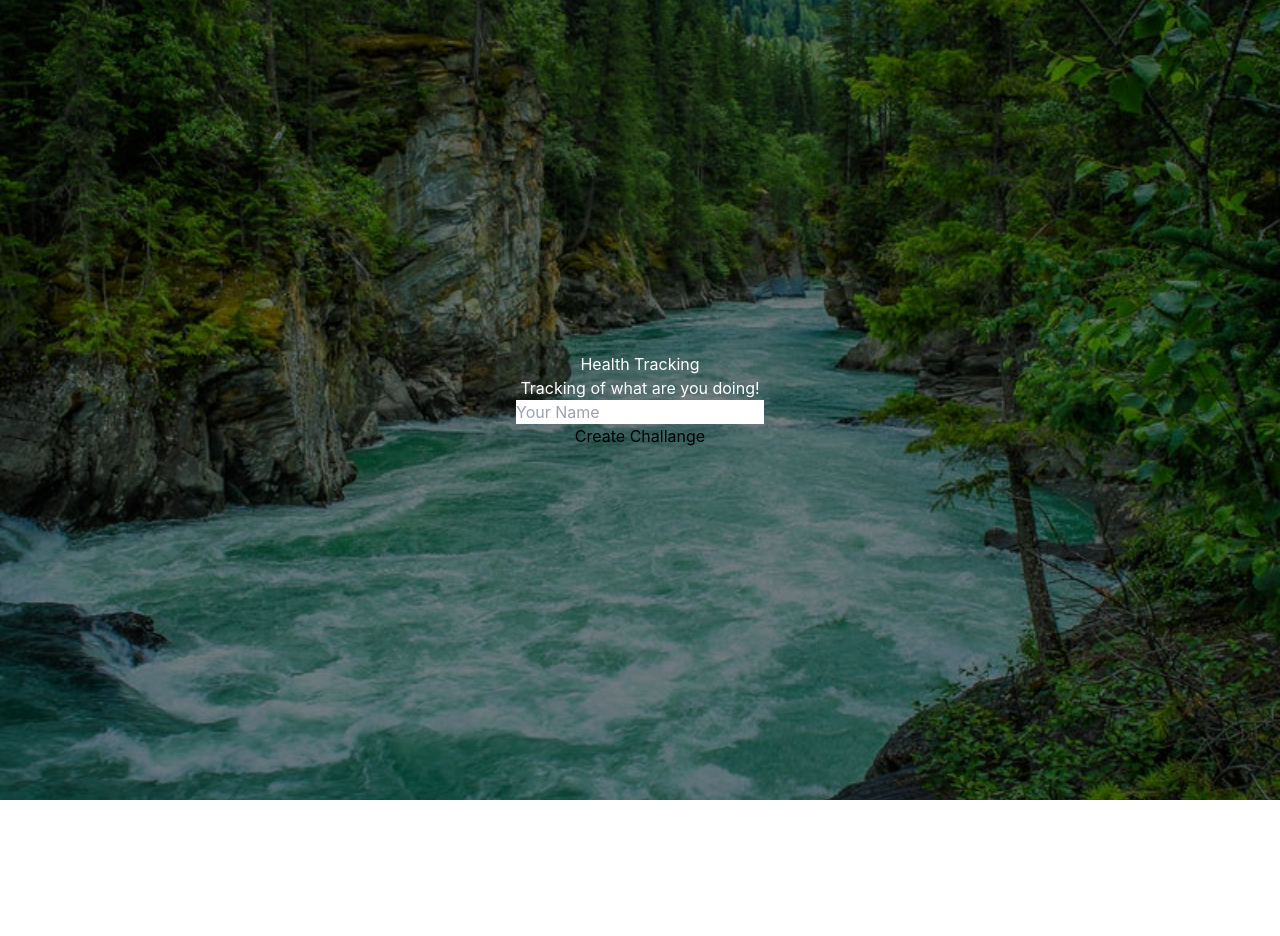
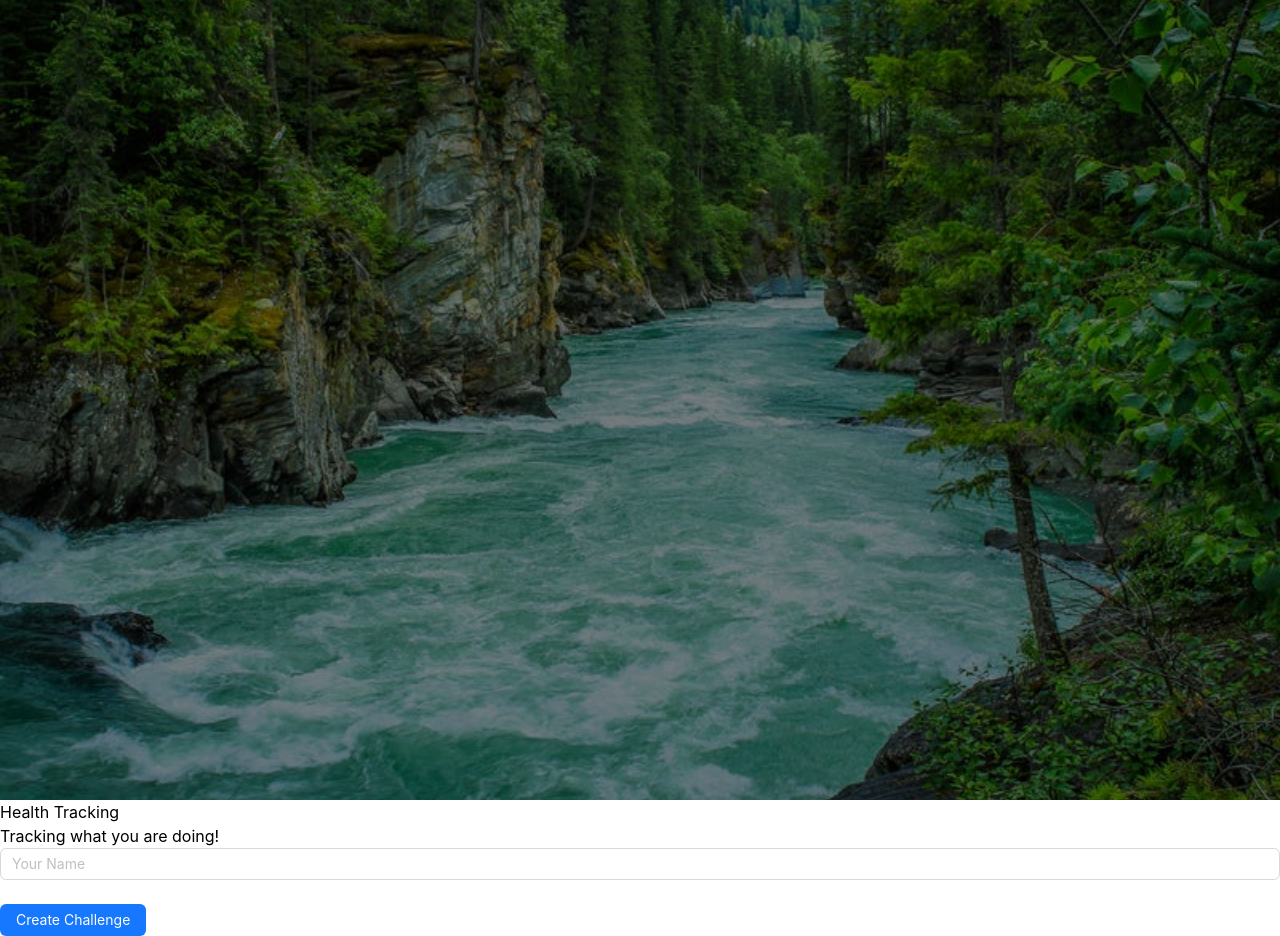
Before and after one commit to raj-nishant/health-challange-tracker, a React (Vite) app: page /login in a window 1280 px wide. Before the commit the page ends 800 px from the top, so only its background shows below. Built offline with nearby package versions, Linux system fonts and the light colour scheme.

Commit message:
used localstorage for storing info

```diff
--- a/src/components/auth/LoginForm.jsx
+++ /dev/null
@@ -1,47 +0,0 @@
-import Button from 'react-bootstrap/Button'
-import Form from 'react-bootstrap/Form'
-import { useState, useContext } from 'react'
-import { AuthContext } from '../../contexts/AuthContext'
-
-const LoginForm = () => {
-	// Context
-	const { loadUser } = useContext(AuthContext)
-
-	// Local state
-	const [loginForm, setLoginForm] = useState({
-		username: ''
-	})
-
-	const { username } = loginForm
-
-	const onChangeLoginForm = event =>
-		setLoginForm({ ...loginForm, [event.target.name]: event.target.value })
-
-	const login = async event => {
-		event.preventDefault()
-		console.log("username", username);
-		loadUser(username)
-	}
-
-	return (
-		<>
-			<Form className='my-4' onSubmit={login}>
-				<Form.Group>
-					<Form.Control
-						type='text'
-						placeholder='Your Name'
-						name='username'
-						required
-						value={username}
-						onChange={onChangeLoginForm}
-					/>
-				</Form.Group>
-				<Button variant='success' type='submit'>
-					Create Challange
-				</Button>
-			</Form>
-		</>
-	)
-}
-
-export default LoginForm
--- /dev/null
+++ b/src/components/auth/LoginForm.tsx
@@ -0,0 +1,56 @@
+import React, { useState, useContext, ChangeEvent } from "react";
+import { Button, Form, Input } from "antd";
+import { AuthContext } from "../../contexts/AuthContext";
+
+interface LoginFormProps {
+  username: string;
+}
+
+const LoginForm: React.FC = () => {
+  // Context
+  const { loadUser } = useContext(AuthContext);
+
+  // Local state
+  const [loginForm, setLoginForm] = useState<LoginFormProps>({ username: "" });
+
+  const { username } = loginForm;
+
+  const onChangeLoginForm = (event: ChangeEvent<HTMLInputElement>) =>
+    setLoginForm({ ...loginForm, [event.target.name]: event.target.value });
+
+  const login = async (values: LoginFormProps) => {
+    console.log("username", values.username);
+    loadUser(values.username);
+    localStorage.setItem("username", values.username);
+  };
+
+  return (
+    <div className="flex justify-center items-center ">
+      <Form
+        className="w-full max-w-sm bg-white p-8 rounded-lg shadow-md"
+        onFinish={login}
+      >
+        <Form.Item
+          name="username"
+          rules={[{ required: true, message: "Please input your username!" }]}
+        >
+          <Input
+            type="text"
+            placeholder="Your Name"
+            name="username"
+            value={username}
+            onChange={onChangeLoginForm}
+            className="w-full p-2 border border-gray-300 rounded"
+          />
+        </Form.Item>
+        <Form.Item>
+          <Button type="primary" htmlType="submit" className="w-full">
+            Create Challenge
+          </Button>
+        </Form.Item>
+      </Form>
+    </div>
+  );
+};
+
+export default LoginForm;
--- a/src/components/layout/NavbarMenu.jsx
+++ b/src/components/layout/NavbarMenu.jsx
@@ -1,16 +1,18 @@
-import { useContext, useState } from 'react';
-import { Link } from 'react-router-dom';
-import { AuthContext } from '../../contexts/AuthContext';
-import { PostContext } from '../../contexts/PostContext';
-import saveIcon from '../../assets/save.jpg';
-import { LOCAL_STORAGE_POST_NAME } from '../../contexts/constants';
+import { useContext, useState } from "react";
+import { Link } from "react-router-dom";
+import { AuthContext } from "../../contexts/AuthContext";
+import { PostContext } from "../../contexts/PostContext";
+import saveIcon from "../../assets/save.jpg";
+import { LOCAL_STORAGE_POST_NAME } from "../../contexts/constants";
 
 const NavbarMenu = () => {
-  const {
-    authState: {
-      user: { username },
-    },
-  } = useContext(AuthContext);
+  // const {
+  //   authState: {
+  //     user: { username },
+  //   },
+  // } = useContext(AuthContext);
+
+  const user = localStorage.getItem("username");
 
   const {
     postState: { posts },
@@ -24,13 +26,17 @@ const NavbarMenu = () => {
   const save = () => {
     const postJsonString = JSON.stringify(posts);
     localStorage.setItem(LOCAL_STORAGE_POST_NAME, postJsonString);
-    setShowToast({ show: true, message: 'The posts have successfully saved!', type: 'success' });
+    setShowToast({
+      show: true,
+      message: "The posts have successfully saved!",
+      type: "success",
+    });
   };
 
   const sort = (option) => {
-    if (option === 'title') {
+    if (option === "title") {
       sortPostsByTitle();
-    } else if (option === 'deadline') {
+    } else if (option === "deadline") {
       sortPostsByDeadline();
     }
   };
@@ -43,7 +49,9 @@ const NavbarMenu = () => {
             <Link to="/dashboard" className="text-white font-semibold text-xl">
               Dashboard
             </Link>
-            <span className="ml-6 text-white font-semibold">Welcome {username}</span>
+            <span className="ml-6 text-white font-semibold">
+              Welcome {user}
+            </span>
           </div>
           <div className="flex items-center">
             <div className="relative inline-block text-left">
@@ -79,7 +87,7 @@ const NavbarMenu = () => {
                       className="block px-4 py-2 text-sm text-gray-700 hover:bg-gray-100 w-full text-left"
                       role="menuitem"
                       onClick={() => {
-                        sort('title');
+                        sort("title");
                         setIsDropdownOpen(false);
                       }}
                     >
@@ -89,7 +97,7 @@ const NavbarMenu = () => {
                       className="block px-4 py-2 text-sm text-gray-700 hover:bg-gray-100 w-full text-left"
                       role="menuitem"
                       onClick={() => {
-                        sort('deadline');
+                        sort("deadline");
                         setIsDropdownOpen(false);
                       }}
                     >
--- a/src/components/routing/ProtectedRoute.jsx
+++ b/src/components/routing/ProtectedRoute.jsx
@@ -1,15 +1,12 @@
-import { Navigate, Outlet } from 'react-router-dom'
-import { useContext } from 'react'
-import { AuthContext } from '../../contexts/AuthContext'
-import NavbarMenu from '../layout/NavbarMenu'
+import { Navigate, Outlet } from "react-router-dom";
+import NavbarMenu from "../layout/NavbarMenu";
 
 const ProtectedRoute = () => {
-    const {
-        authState: { user }
-    } = useContext(AuthContext)
+  // Check if username exists in localStorage
+  const user = localStorage.getItem("username");
 
   if (!user) {
-        return <Navigate to='/login' replace />
+    return <Navigate to="/login" replace />;
   }
 
   return (
@@ -17,7 +14,7 @@ const ProtectedRoute = () => {
       <NavbarMenu />
       <Outlet />
     </>
-    )
-}
+  );
+};
 
-export default ProtectedRoute
+export default ProtectedRoute;
--- a/src/index.css
+++ b/src/index.css
@@ -4,14 +4,14 @@
 
 body {
   margin: 0;
-  font-family: -apple-system, BlinkMacSystemFont, 'Segoe UI', 'Roboto', 'Oxygen',
-    'Ubuntu', 'Cantarell', 'Fira Sans', 'Droid Sans', 'Helvetica Neue',
+  font-family: -apple-system, BlinkMacSystemFont, "Segoe UI", "Roboto", "Oxygen",
+    "Ubuntu", "Cantarell", "Fira Sans", "Droid Sans", "Helvetica Neue",
     sans-serif;
   -webkit-font-smoothing: antialiased;
   -moz-osx-font-smoothing: grayscale;
 }
 
 code {
-  font-family: source-code-pro, Menlo, Monaco, Consolas, 'Courier New',
+  font-family: source-code-pro, Menlo, Monaco, Consolas, "Courier New",
     monospace;
 }
--- a/src/views/Auth.jsx
+++ /dev/null
@@ -1,24 +0,0 @@
-import LoginForm from '../components/auth/LoginForm'
-import { AuthContext } from '../contexts/AuthContext'
-import { useContext } from 'react'
-import { Navigate  } from 'react-router-dom'
-
-const Auth = () => {
-	const {authState: {user}} = useContext(AuthContext);
-	if (user?.username)
-		return <Navigate  to='/dashboard' />
-	else
-		return (
-			<div className='landing'>
-				<div className='dark-overlay'>
-					<div className='landing-inner'>
-						<h1>Health Tracking</h1>
-						<h4>Tracking of what are you doing!</h4>
-						<LoginForm />
-					</div>
-				</div>
-			</div>
-		)
-}
-
-export default Auth
--- /dev/null
+++ b/src/views/Auth.tsx
@@ -0,0 +1,27 @@
+import React, { useContext } from "react";
+import { Navigate } from "react-router-dom";
+import LoginForm from "../components/auth/LoginForm";
+import { AuthContext } from "../contexts/AuthContext";
+
+const Auth: React.FC = () => {
+  const {
+    authState: { user },
+  } = useContext(AuthContext);
+
+  if (user?.username) return <Navigate to="/dashboard" />;
+
+  return (
+    <div className="landing min-h-screen bg-gray-800 flex flex-col items-center justify-center">
+      <div className="dark-overlay absolute inset-0 bg-black opacity-50"></div>
+      <div className="relative z-10 text-center text-white">
+        <h1 className="text-5xl font-bold mb-4">Health Tracking</h1>
+        <h4 className="text-xl mb-8">Tracking what you are doing!</h4>
+        <div className="flex justify-center items-center">
+          <LoginForm />
+        </div>
+      </div>
+    </div>
+  );
+};
+
+export default Auth;
```
Also changed, not shown: src/App.jsx (+11 -11 lines), src/views/Dashboard.jsx (+33 -25 lines). Lines whose indentation alone changed are shown as unchanged.
